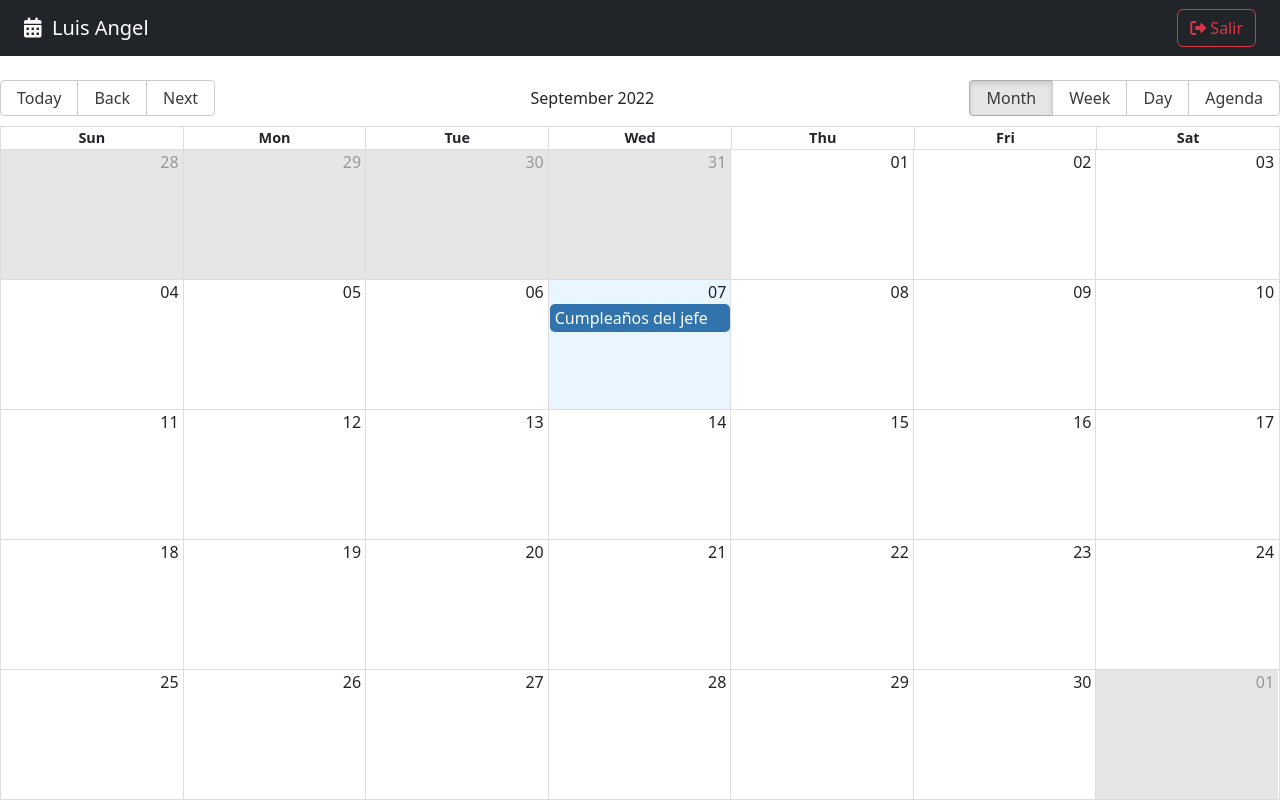
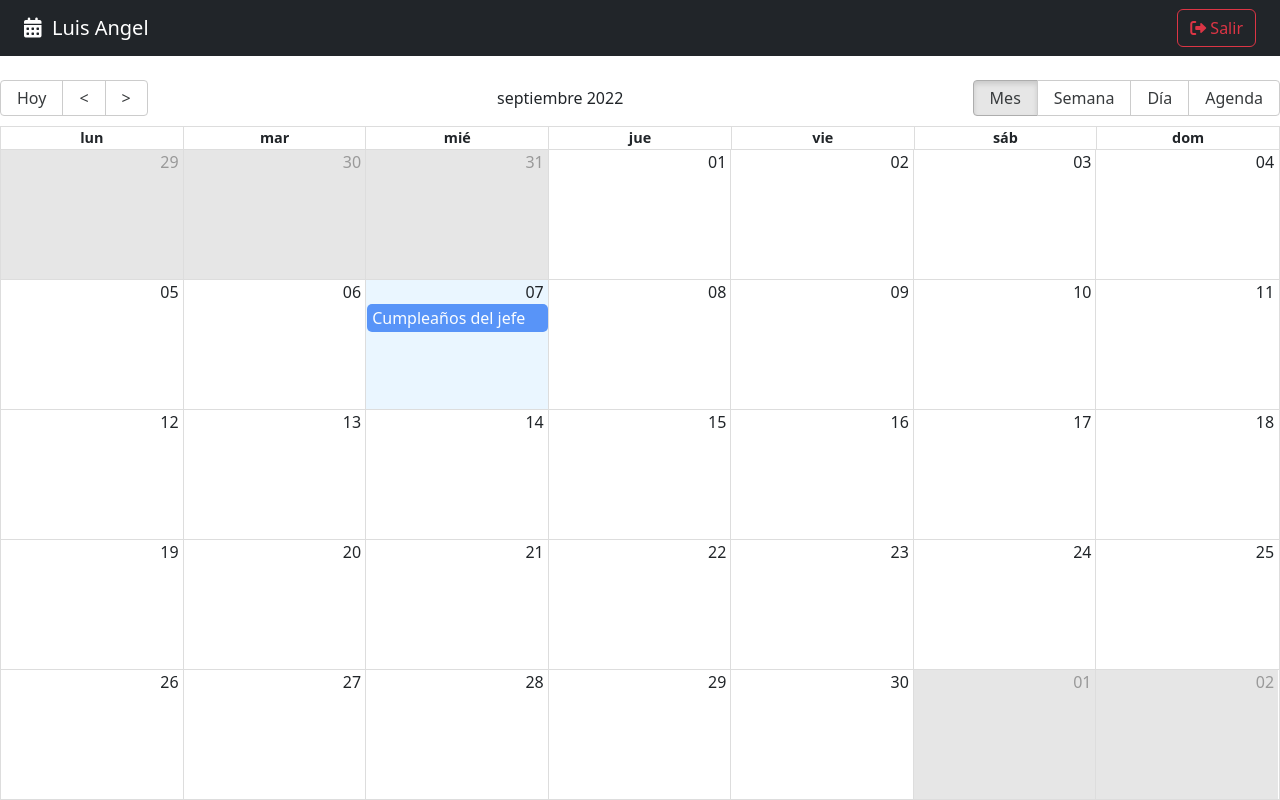
Before and after one commit to LuisAngelN55/mern-calendar, a React (Vite) app: page / in a window 1280 px wide. Built offline with nearby package versions, Linux system fonts and the light colour scheme.

Commit message:
345. Configuraciones adicionales al calendario

```diff
--- a/src/calendar/pages/CalendarPage.jsx
+++ b/src/calendar/pages/CalendarPage.jsx
@@ -1,22 +1,10 @@
-import { Calendar, dateFnsLocalizer } from 'react-big-calendar';
+import { Calendar } from 'react-big-calendar';
 import 'react-big-calendar/lib/css/react-big-calendar.css';
 
-import { addHours, format, parse, startOfWeek, getDay } from "date-fns";
-import enUS from 'date-fns/locale/en-US'
-
+import { addHours,  } from "date-fns";
 import { Navbar } from "../components/Navbar";
 
-const locales = {
-  'en-US': enUS,
-}
-
-const localizer = dateFnsLocalizer({
-  format,
-  parse,
-  startOfWeek,
-  getDay,
-  locales,
-});
+import { localizer, getMessagesES } from '../../helpers';
 
 const events = [{
   title: 'Cumpleaños del jefe',
@@ -32,16 +20,37 @@ const events = [{
 }]
 
 export const CalendarPage = () => {
+
+  const eventStyleGetter = ( event, start, end, isSelected ) => {
+    console.log( { event, start, end, isSelected } );
+
+    const style = {
+      backgroundColor: '#347CF7',
+      borderRadious: '0px',
+      opacity: 0.8,
+      color: 'white'
+    }
+
+    return {
+      style
+    };
+
+  }
+
+
   return (
     <>
       <Navbar />
 
       <Calendar
-        localizer={localizer}
+        culture= 'es'
+        localizer={ localizer }
         events={ events }
         startAccessor="start"
         endAccessor="end"
         style={{ height: 'calc( 100vh - 80px )' }}
+        messages = { getMessagesES() }
+        eventPropGetter = { eventStyleGetter }
       />
 
     </>
--- /dev/null
+++ b/src/helpers/calendarLocalizer.js
@@ -0,0 +1,19 @@
+
+
+import { dateFnsLocalizer } from "react-big-calendar";
+import { format, parse, startOfWeek, getDay } from "date-fns";
+import esES from 'date-fns/locale/es'
+
+import { Navbar } from "../calendar/components/Navbar";
+
+const locales = {
+  'es': esES,
+}
+
+export const localizer = dateFnsLocalizer({
+  format,
+  parse,
+  startOfWeek,
+  getDay,
+  locales,
+});
--- /dev/null
+++ b/src/helpers/getMessages.js
@@ -0,0 +1,18 @@
+
+export const getMessagesES = () => {
+    return {
+        allDay: 'Todo el día',
+        previous: '<',
+        next: '>',
+        today: 'Hoy',
+        month: 'Mes',
+        week: 'Semana',
+        day: 'Día',
+        agenda: 'Agenda',
+        date: 'Fecha',
+        time: 'Hora',
+        event: 'Evento',
+        noEventsInRange: 'No hay eventos en este rango',
+        showMore: total => `+ Ver más (${total})`
+        };
+}
--- /dev/null
+++ b/src/helpers/index.js
@@ -0,0 +1,3 @@
+
+export * from './calendarLocalizer';
+export * from './getMessages';
```
